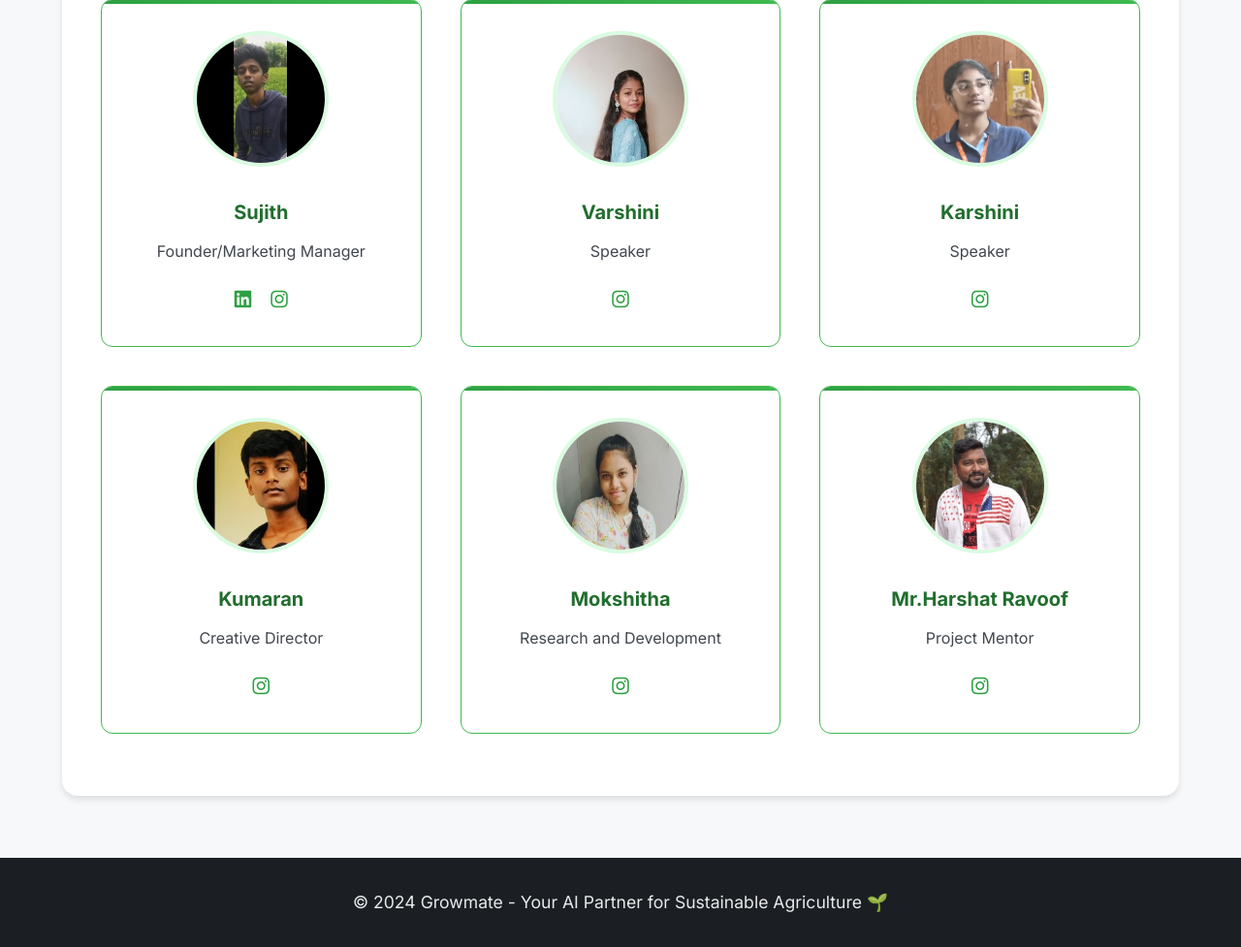
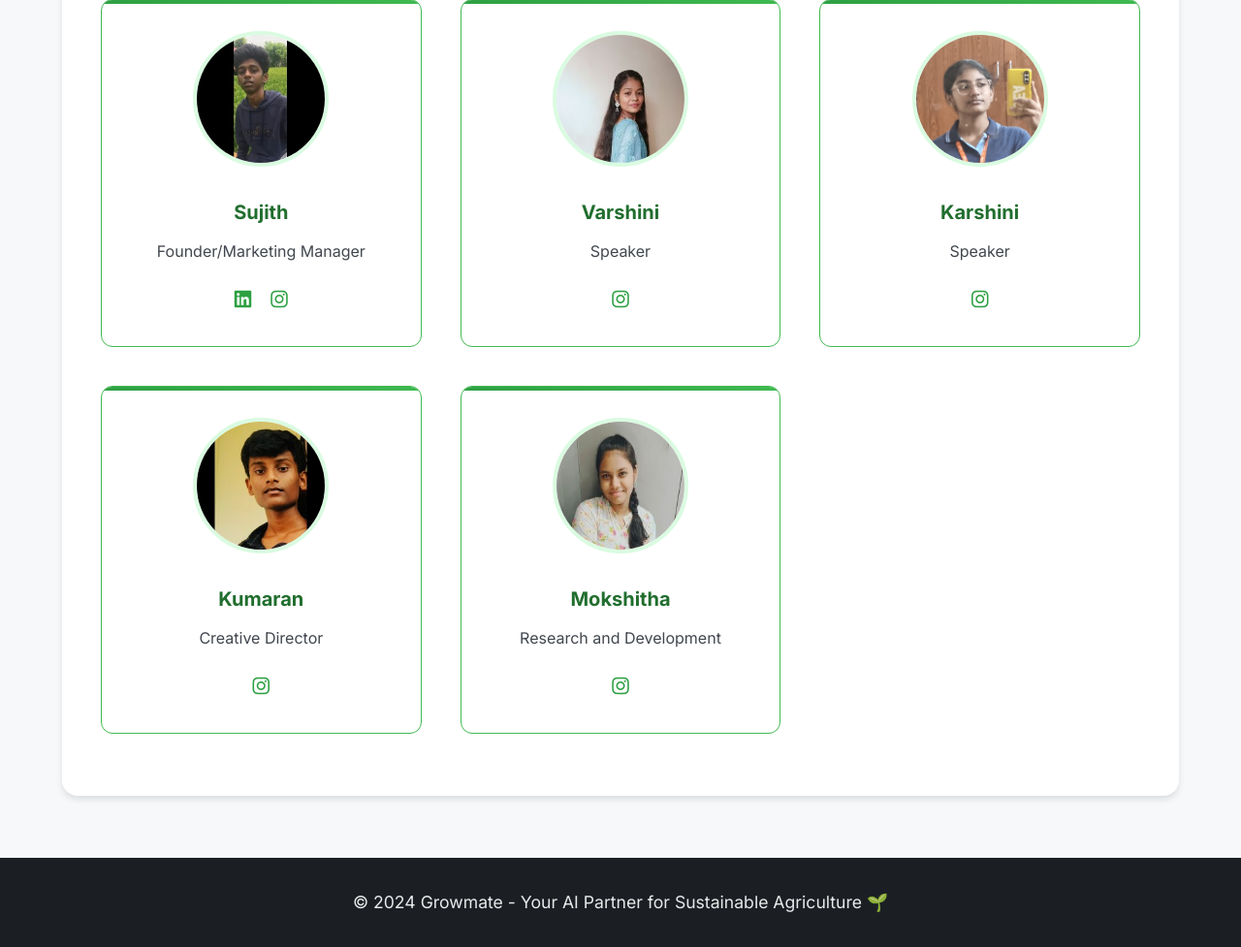
Before and after one commit to harisaran2022/GrowMate, a Flask app: page /about_us in a window 1280 px wide. Shown: the part 1875-2852 px from the top of the page at 97% size. Run offline with Flask 3, Linux system fonts and the light colour scheme; some libraries are stand-ins or nearby versions.

Commit message:
Update about_us.html

```diff
--- a/templates/about_us.html
+++ b/templates/about_us.html
@@ -470,16 +470,6 @@
                         <a href="#"><i class="fab fa-instagram"></i></a>
                     </div>
                 </div>
-
-                <div class="team-member">
-                    <img src="static/TeamImages/9.jpg" alt="Harshat Ravoof">
-                    <h3>Mr.Harshat Ravoof</h3>
-                    <p>Project Mentor</p>
-                    <div class="social-links">
-                    <a href="#"><i class="fab fa-instagram"></i></a>
-                    </div>
-
-            </div>
         </section>
     </main>
 
```
